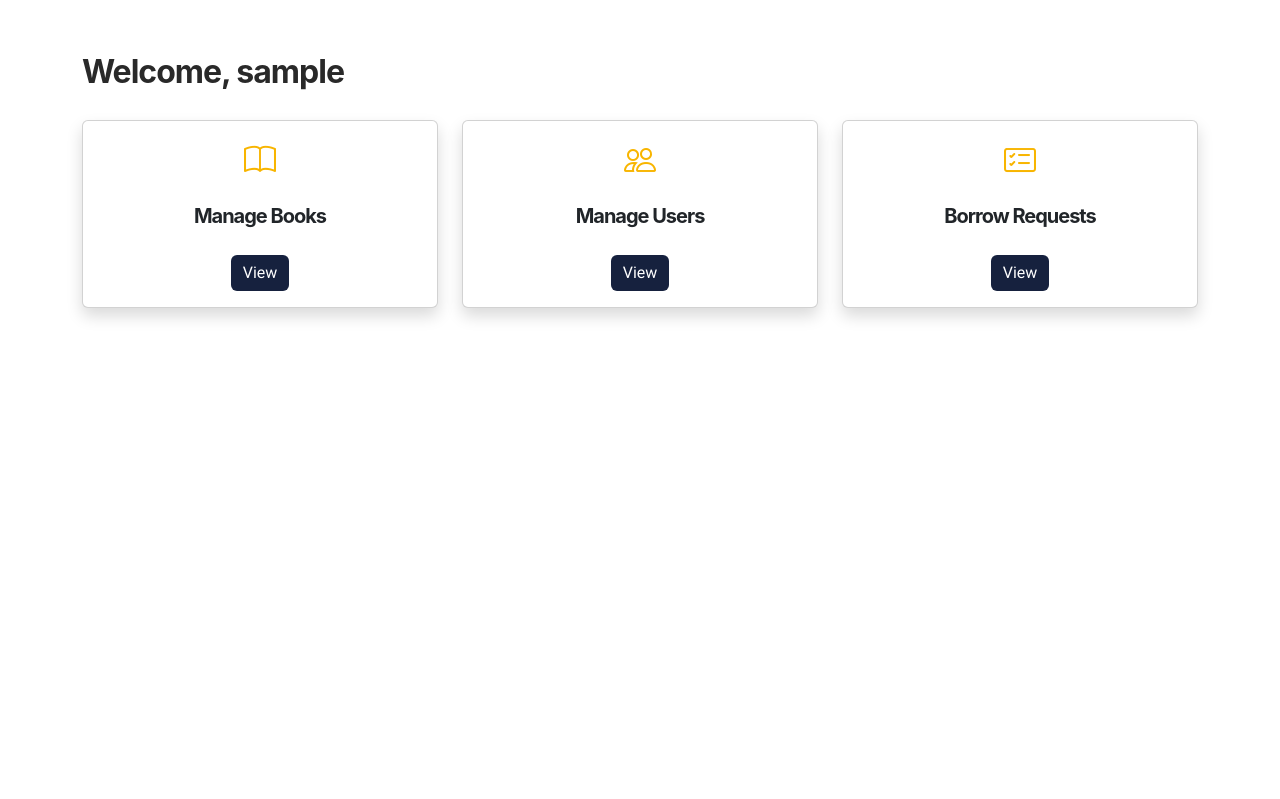
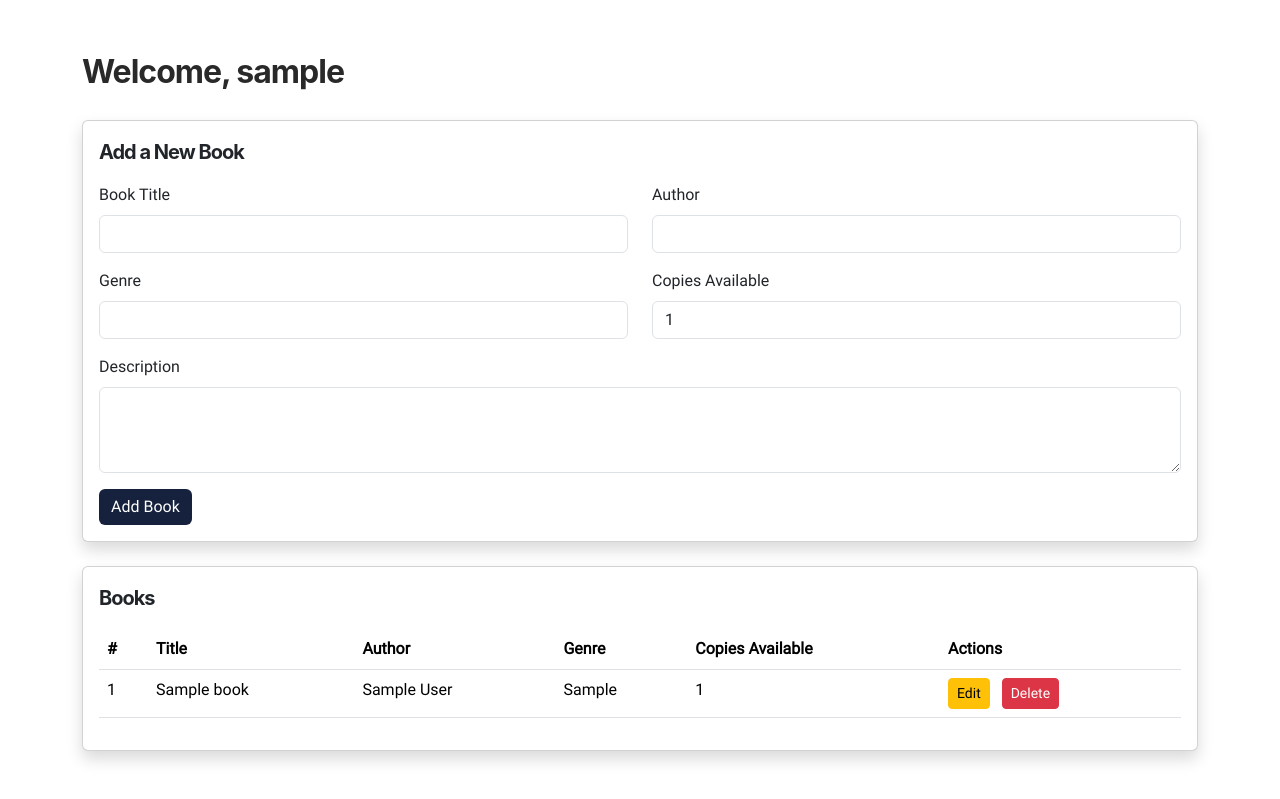
Before and after one commit to heli-toon/libio, a Flask app: page /dashboard in a window 1280 px wide. Shown: the part 56-855 px from the top of the page. Before the commit the page ends 375 px from the top, so only its background shows below. Run offline with Flask 3, Linux system fonts and the light colour scheme; a user stored in the database is signed in; tables that the repository leaves empty hold one stand-in row (values such as "Sample post"); some libraries are stand-ins or nearby versions; some web fonts are replaced.

Commit message:
Add book management features: implement add, edit, delete, and search functionality; update dashboard to display books; add created_at field to Book model; create edit_book template [Still testing]

```diff
--- a/app/models.py
+++ b/app/models.py
@@ -28,6 +28,7 @@ class Book(db.Model):
     genre = db.Column(db.String(50), nullable=True)
     description = db.Column(db.Text, nullable=True)
     copies_available = db.Column(db.Integer, nullable=False, default=1)
+    created_at = db.Column(db.DateTime, default=datetime.utcnow)
 
     def __repr__(self):
         return f"<Book {self.title} by {self.author}>"
--- a/app/routes.py
+++ b/app/routes.py
@@ -1,6 +1,6 @@
 from flask import Blueprint, render_template, redirect, url_for, flash, request
 from flask_login import login_user, logout_user, login_required, current_user
-from app.models import db, Admin
+from app.models import db, Admin, Book
 
 main = Blueprint('main', __name__)
 
@@ -32,8 +32,63 @@ def logout():
 @main.route('/dashboard')
 @login_required
 def dashboard():
-    return render_template('dashboard.html', title="Dashboard")
+    books = Book.query.all()  # Fetch all books
+    return render_template('dashboard.html', title="Dashboard", books=books)
 
 @main.route('/')
 def home():
     return render_template('index.html', title="home")
+
+@main.route('/add-book', methods=['POST'])
+def add_book():
+    try:
+        title = request.form['title']
+        author = request.form['author']
+
+        # Create a new book object
+        new_book = Book(
+            title=title,
+            author=author,)
+
+        db.session.add(new_book)
+        db.session.commit()
+
+        flash("Book added successfully!", "success")
+        return redirect(url_for('main.dashboard'))
+    except KeyError as e:
+        flash(f'Missing field: {e.args[0]}', 'danger')
+        return redirect(url_for('main.dashboard'))
+    except Exception as e:
+        flash(f'Error: {str(e)}', 'danger')
+        return redirect(url_for('main.dashboard'))
+
+
+@main.route('/search-books', methods=['GET'])
+def search_books():
+    query = request.args.get('query')
+    books = Book.query.filter(
+        (Book.title.ilike(f"%{query}%")) |
+        (Book.author.ilike(f"%{query}%")) |
+        (Book.genre.ilike(f"%{query}%"))
+    ).all()
+    return render_template('dashboard.html', books=books)
+
+@main.route('/edit-book/<int:book_id>', methods=['GET', 'POST'])
+def edit_book(book_id):
+    book = Book.query.get_or_404(book_id)
+    if request.method == 'POST':
+        book.title = request.form['title']
+        book.author = request.form['author']
+        book.isbn = request.form['isbn']
+        db.session.commit()
+        flash("Book updated successfully!", "success")
+        return redirect(url_for('main.dashboard'))
+    return render_template('edit_book.html', book=book)
+
+@main.route('/delete-book/<int:book_id>', methods=['GET'])
+def delete_book(book_id):
+    book = Book.query.get_or_404(book_id)
+    db.session.delete(book)
+    db.session.commit()
+    flash("Book deleted successfully!", "success")
+    return redirect(url_for('main.dashboard'))
--- a/app/templates/dashboard.html
+++ b/app/templates/dashboard.html
@@ -1,4 +1,3 @@
-<!-- Dashboard (dashboard.html) -->
 <!DOCTYPE html>
 <html lang="en">
   <head>
@@ -10,6 +9,7 @@
     <link rel="stylesheet" href="{{ url_for('static', filename='css/main.css') }}" />
   </head>
   <body>
+    <!-- Navbar -->
     <nav class="navbar navbar-expand-lg navbar-dark">
       <div class="container">
         <a class="navbar-brand" href="#">Libio Dashboard</a>
@@ -34,56 +34,81 @@
       </div>
     </nav>
 
+    <!-- Dashboard Content -->
     <div class="container py-5">
       <h2 class="mb-4">Welcome, {{ current_user.username }}</h2>
-      <div class="row">
-        <div class="col-md-4">
-          <div class="card shadow text-center">
+
+      <!-- Add Book Form -->
+      <div class="card shadow mb-4">
         <div class="card-body">
-              <i class="bi bi-book" style="font-size: 2rem; color: #f8b500"></i>
-              <h5 class="mt-3">Manage Books</h5>
-              <a
-                href="#"
-                class="btn btn-primary mt-3"
-                style="background-color: #16213e; border: none"
-                >View</a
-              >
+          <h5 class="mb-3">Add a New Book</h5>
+          <form action="{{ url_for('main.add_book') }}" method="POST">
+            <div class="row mb-3">
+              <div class="col-md-6">
+                <label for="title" class="form-label">Book Title</label>
+                <input type="text" class="form-control" id="title" name="title" required />
+              </div>
+              <div class="col-md-6">
+                <label for="author" class="form-label">Author</label>
+                <input type="text" class="form-control" id="author" name="author" required />
               </div>
             </div>
+            <div class="row mb-3">
+              <div class="col-md-6">
+                <label for="genre" class="form-label">Genre</label>
+                <input type="text" class="form-control" id="genre" name="genre" />
               </div>
-        <div class="col-md-4">
-          <div class="card shadow text-center">
-            <div class="card-body">
-              <i
-                class="bi bi-people"
-                style="font-size: 2rem; color: #f8b500"
-              ></i>
-              <h5 class="mt-3">Manage Users</h5>
-              <a
-                href="#"
-                class="btn btn-primary mt-3"
-                style="background-color: #16213e; border: none"
-                >View</a
-              >
+              <div class="col-md-6">
+                <label for="copies_available" class="form-label">Copies Available</label>
+                <input type="number" class="form-control" id="copies_available" name="copies_available" min="1" value="1" required />
               </div>
             </div>
+            <div class="mb-3">
+              <label for="description" class="form-label">Description</label>
+              <textarea class="form-control" id="description" name="description" rows="3"></textarea>
             </div>
-        <div class="col-md-4">
-          <div class="card shadow text-center">
-            <div class="card-body">
-              <i
-                class="bi bi-card-checklist"
-                style="font-size: 2rem; color: #f8b500"
-              ></i>
-              <h5 class="mt-3">Borrow Requests</h5>
-              <a
-                href="#"
-                class="btn btn-primary mt-3"
-                style="background-color: #16213e; border: none"
-                >View</a
-              >
+            <button type="submit" class="btn btn-primary" style="background-color: #16213e; border: none">Add Book</button>
+          </form>
         </div>
       </div>
+
+      <!-- Book Table -->
+      <div class="card shadow">
+        <div class="card-body">
+          <h5 class="mb-3">Books</h5>
+          <table class="table table-hover">
+            <thead>
+              <tr>
+                <th>#</th>
+                <th>Title</th>
+                <th>Author</th>
+                <th>Genre</th>
+                <th>Copies Available</th>
+                <th>Actions</th>
+              </tr>
+            </thead>
+            <tbody>
+              {% for book in books %}
+              <tr>
+                <td>{{ loop.index }}</td>
+                <td>{{ book.title }}</td>
+                <td>{{ book.author }}</td>
+                <td>{{ book.genre or 'N/A' }}</td>
+                <td>{{ book.copies_available }}</td>
+                <td>
+                  <a href="{{ url_for('edit_book', book_id=book.id) }}" class="btn btn-warning btn-sm me-2">Edit</a>
+                  <form action="{{ url_for('delete_book', book_id=book.id) }}" method="POST" style="display:inline;">
+                    <button type="submit" class="btn btn-danger btn-sm">Delete</button>
+                  </form>
+                </td>
+              </tr>
+              {% else %}
+              <tr>
+                <td colspan="6" class="text-center">No books available</td>
+              </tr>
+              {% endfor %}
+            </tbody>
+          </table>
         </div>
       </div>
     </div>
```
Also changed, not shown: add_test_data.py (added, +19 -0 lines), app/static/css/main.css (+26 -0 lines), app/templates/edit_book.html (added, +106 -0 lines), app/templates/index.html (+21 -2 lines), config.py (deleted). Lines whose indentation alone changed are shown as unchanged.
